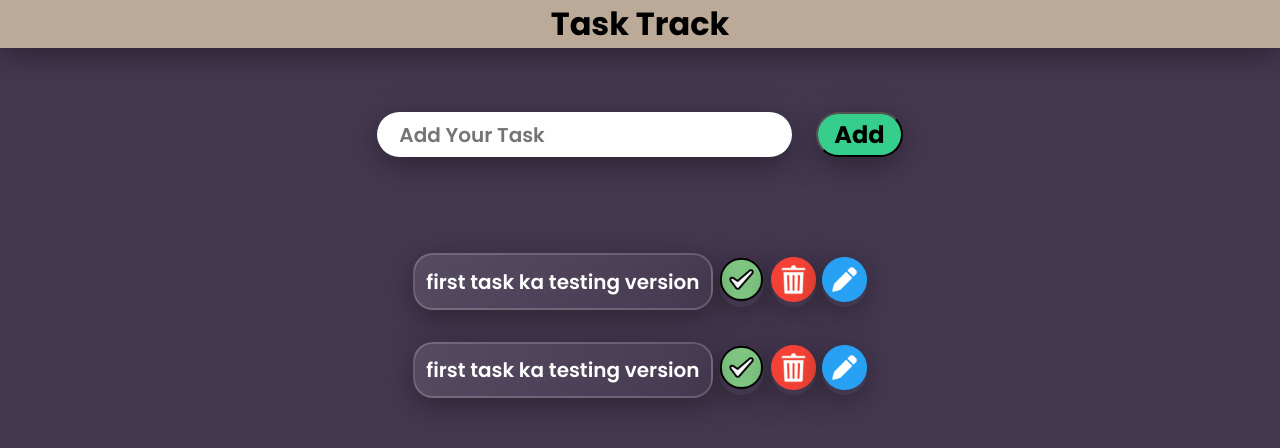
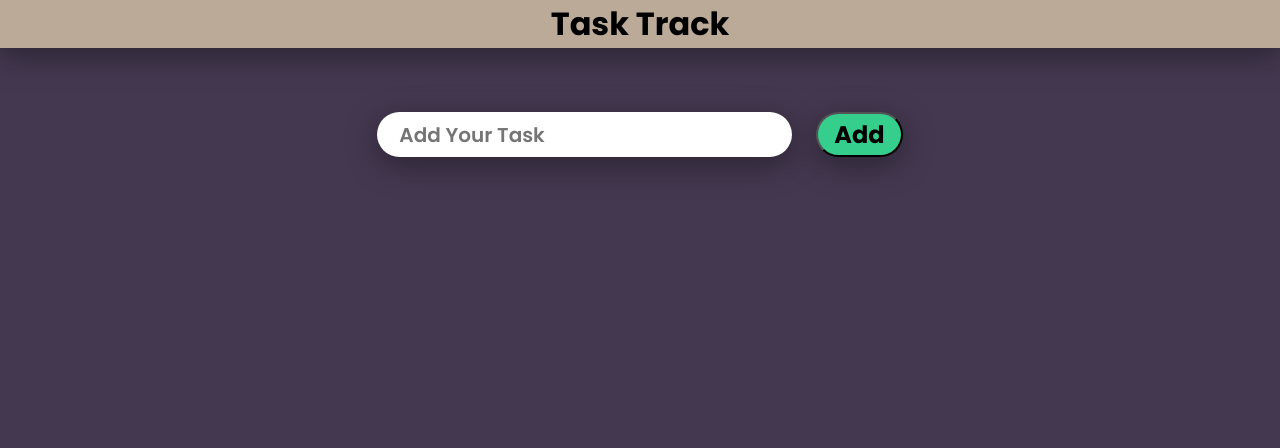
Before and after one commit to enayat-ali/Tasktrack, a plain HTML site: page index.html in a window 1280 px wide. Drawn offline with Linux system fonts and the light colour scheme.

Commit message:
Update index.html

```diff
--- a/index.html
+++ b/index.html
@@ -11,20 +11,11 @@
       <h1>Task Track</h1>
     </div>
       <div class="add">
-        <input type="text" name="" id="" value="" placeholder="Add Your Task" class="searchTask" />
+        <input type="text" name="" id="" placeholder="Add Your Task" class="searchTask" />
         <button type="submit" class="addBtn">Add</button>
       </div>
       <div class="allTask">
-        <ul>
-
-        <li> <p> first task ka testing version</p>
-        <button type="submit" class="done btn"><img src="check.png" alt=""/></button>
-        <button type="submit" class="done btn"><img src="bin.png" alt="" /></button>
-        <button type="submit" class="done btn"><img src="pen.png" alt="" /></button></li>
-        <li> <p> first task ka testing version  </p>
-        <button type="submit" class="done btn"><img src="check.png" alt=""/></button>
-        <button type="submit" class="done btn"><img src="bin.png" alt="" /></button>
-        <button type="submit" class="done btn"><img src="pen.png" alt="" /></button></li>
+        <ul class="addTask">
 
         </ul>
       </div>
```
